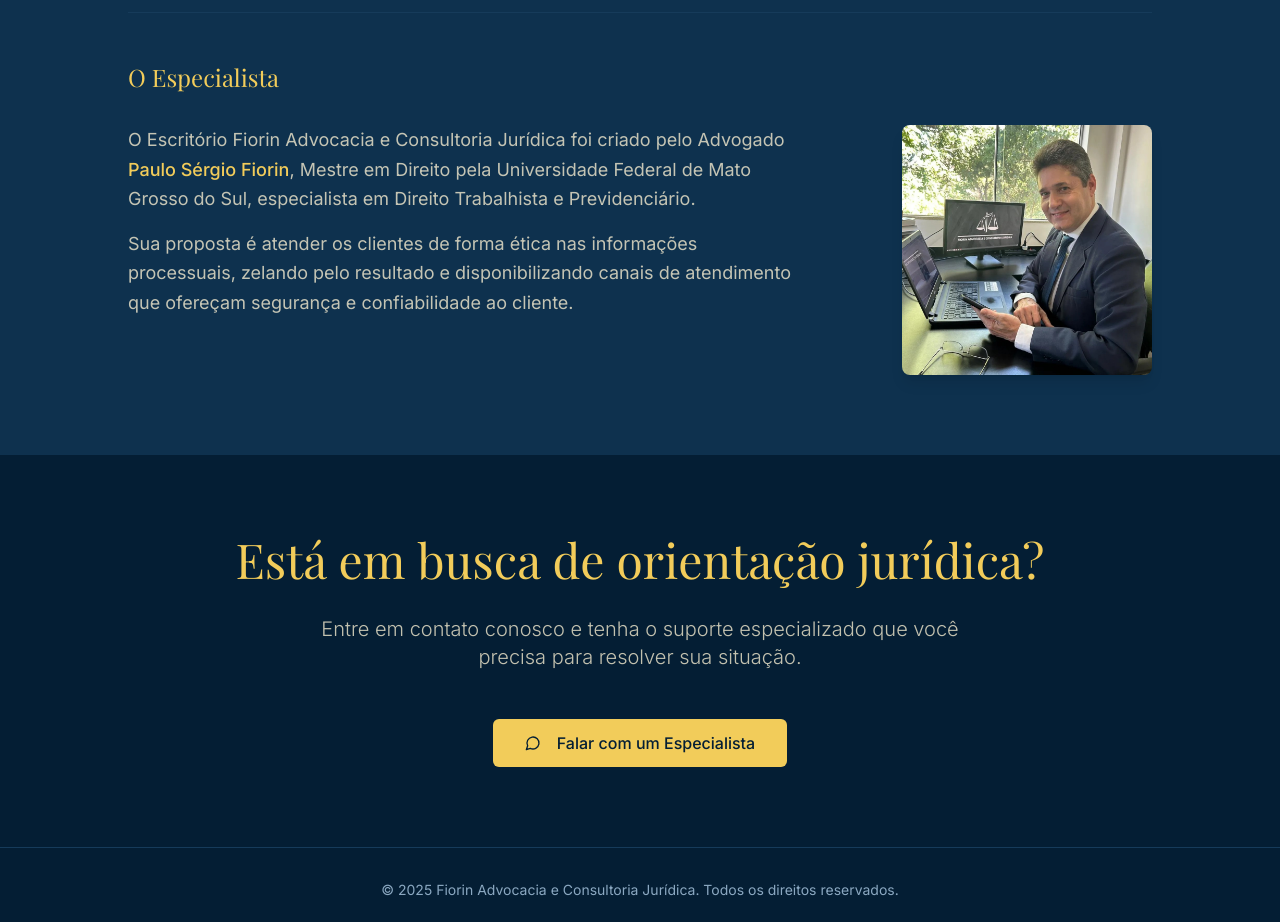
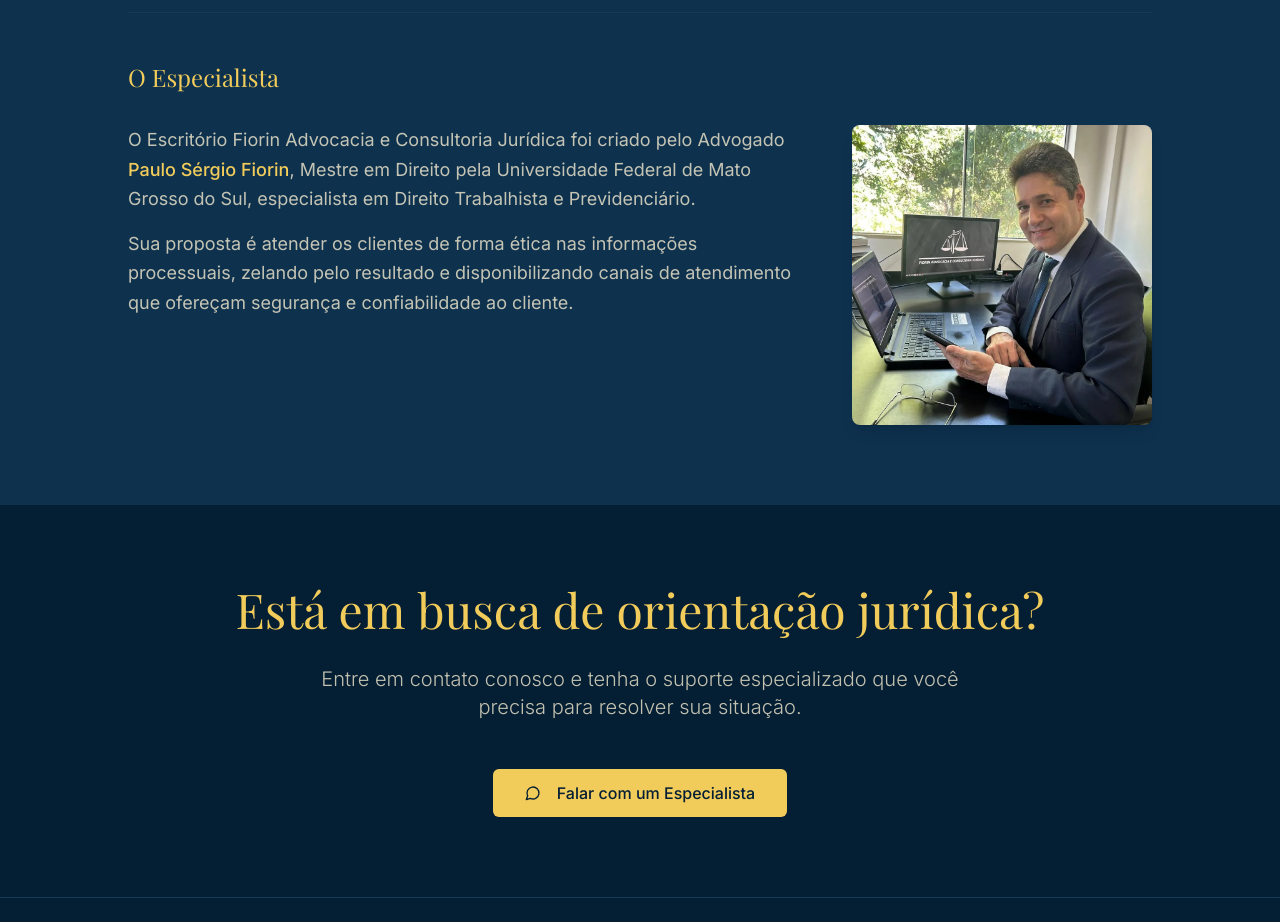
Before and after one commit to bamarcheti/fiorin-landing, a React (Vite) app: page / in a window 1280 px wide. Shown: the part 1780-2702 px from the top of the page. Built offline with nearby package versions, Linux system fonts and the light colour scheme; the HTML template or start-up script is replaced by a standard one.

Commit message:
Aumentar tamanho da imagem do especialista

```diff
--- a/src/components/Sobre.tsx
+++ b/src/components/Sobre.tsx
@@ -42,7 +42,7 @@ export const Sobre = () => {
               <img
                 src={advogadoImg}
                 alt="Paulo Sérgio Fiorin - Advogado especialista"
-                className="w-full max-w-[250px] aspect-square object-cover rounded-lg shadow-lg"
+                className="w-full max-w-[320px] aspect-square object-cover rounded-lg shadow-lg"
               />
             </div>
           </div>
```
